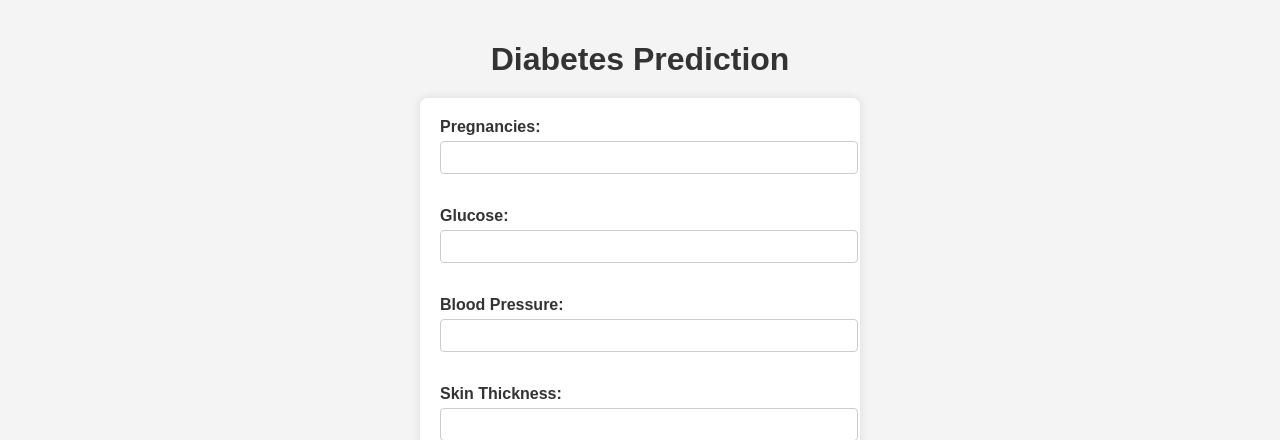
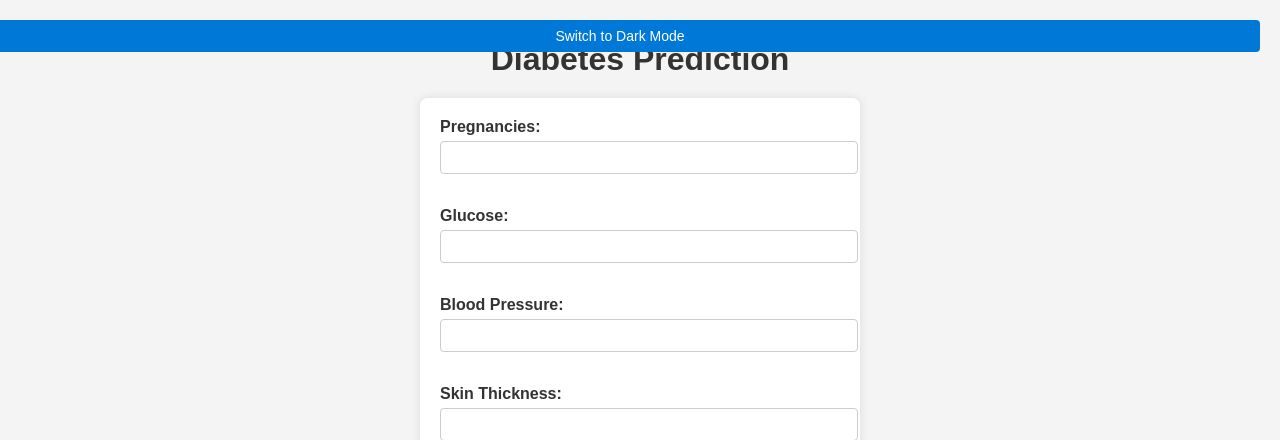
Before and after one commit to THARUNPRANAV5663/diabetes_prediction, a Flask app: page / in a window 1280 px wide. Shown: the top 440 px of the page. Run offline with Flask 3, Linux system fonts and the light colour scheme; parts of the project's set-up code (start-up, migrations or seed data) failed here and were passed over.

Commit message:
UI: add theme toggle button with Dark/Light labels and fix pedigree input

```diff
--- a/static/script.js
+++ b/static/script.js
@@ -1,20 +1,24 @@
-document.addEventListener("DOMContentLoaded", function () {
-    const toggle = document.getElementById("themeToggle");
-    const body = document.body;
+// Toggle theme and update button text
+function toggleTheme() {
+    document.body.classList.toggle("dark-mode");
+    updateButtonText();
+}
 
-    // Load saved theme
-    if (localStorage.getItem("theme") === "light") {
-        body.classList.add("light-theme");
-        toggle.checked = true;
+// Update button label based on current theme
+function updateButtonText() {
+    const btn = document.getElementById("theme-toggle");
+    if (document.body.classList.contains("dark-mode")) {
+        btn.innerText = "Switch to Light Mode";
+    } else {
+        btn.innerText = "Switch to Dark Mode";
     }
+}
 
-    toggle.addEventListener("change", function () {
-        if (toggle.checked) {
-            body.classList.add("light-theme");
-            localStorage.setItem("theme", "light");
-        } else {
-            body.classList.remove("light-theme");
-            localStorage.setItem("theme", "dark");
-        }
-    });
-});
+// Add button on page load
+window.onload = function() {
+    const btn = document.createElement("button");
+    btn.id = "theme-toggle";
+    document.body.appendChild(btn);
+    btn.onclick = toggleTheme;
+    updateButtonText();
+};
--- a/static/style.css
+++ b/static/style.css
@@ -80,3 +80,32 @@
     text-align: center;
     margin-top: 20px;
 }
+
+/* Theme toggle button */
+#theme-toggle {
+    position: fixed;
+    top: 20px;
+    right: 20px;
+    padding: 8px 14px;
+    background: #0078d7;
+    color: #fff;
+    border: none;
+    border-radius: 4px;
+    font-size: 14px;
+    cursor: pointer;
+    transition: background 0.3s;
+    z-index: 1000;
+}
+
+#theme-toggle:hover {
+    background: #005fa3;
+}
+
+body.dark-mode #theme-toggle {
+    background: #444;
+    color: #f4f4f4;
+}
+
+body.dark-mode #theme-toggle:hover {
+    background: #666;
+}
```
